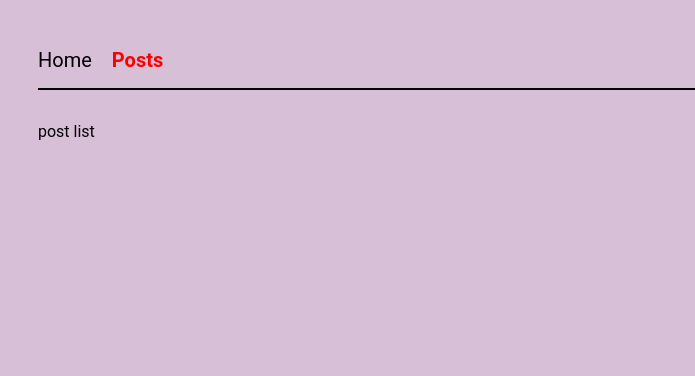
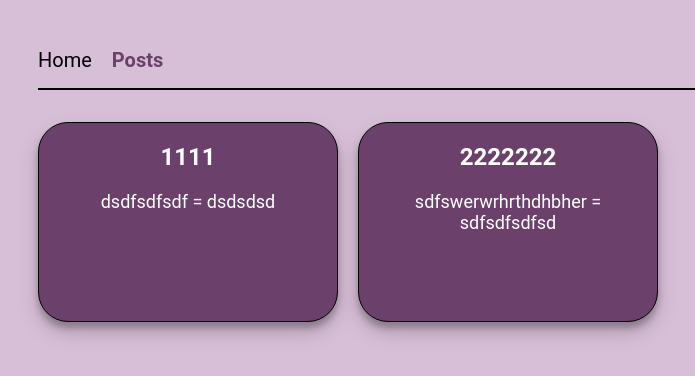
Before and after one commit to smisyuk4/new-routing-react, a React (Vite) app: page /new-routing-react/posts in a window 1280 px wide. Shown: the top 376 px of the page, without its empty margins (90-785 px from the left). Built offline with nearby package versions, Linux system fonts and the light colour scheme.

Commit message:
write post list adn post card, modal

```diff
--- a/src/components/Header/Header.jsx
+++ b/src/components/Header/Header.jsx
@@ -19,7 +19,7 @@ export const Header = () => {
                 style={({ isActive }) => {
                   return {
                     fontWeight: isActive ? 'bold' : '',
-                    color: isActive ? 'red' : '',
+                    color: isActive ? 'rgb(107, 65, 107)' : '',
                   };
                 }}
               >
--- /dev/null
+++ b/src/components/Post/Post.jsx
@@ -0,0 +1,12 @@
+import styles from './Post.module.css';
+
+export const Post = ({ item }) => {
+  const { author, text } = item;
+
+  return (
+    <li className={styles.post}>
+      <p className={styles.author}>{author}</p>
+      <p className={styles.text}>{text}</p>
+    </li>
+  );
+};
--- /dev/null
+++ b/src/components/Post/Post.module.css
@@ -0,0 +1,23 @@
+.post {
+  padding: 20px;
+  height: 200px;
+  width: 300px;
+  border: 1px solid black;
+  border-radius: 30px;
+  box-shadow: rgba(0, 0, 0, 0.19) 0px 10px 20px, rgba(0, 0, 0, 0.23) 0px 6px 6px;
+  background-color: rgb(107, 65, 107);
+}
+
+.author {
+  margin-bottom: 20px;
+  font-size: 24px;
+  font-weight: 700;
+  text-align: center;
+  color: white;
+}
+
+.text {
+  font-size: 18px;
+  text-align: center;
+  color: white;
+}
--- a/src/components/PostsList/PostsList.jsx
+++ b/src/components/PostsList/PostsList.jsx
@@ -1,7 +1,17 @@
+import { Post } from '../Post/Post';
+import styles from './PostsList.module.css';
+
+const data = [
+  { author: '1111', text: 'dsdfsdfsdf = dsdsdsd' },
+  { author: '2222222', text: 'sdfswerwrhrthdhbher = sdfsdfsdfsd' },
+];
+
 export const PostsList = () => {
   return (
-    <>
-      <p>post list</p>
-    </>
+    <ul className={styles.postsList}>
+      {data.map((item, idx) => (
+        <Post key={idx} item={item} />
+      ))}
+    </ul>
   );
 };
--- a/src/components/PostsList/PostsList.module.css
+++ b/src/components/PostsList/PostsList.module.css
@@ -0,0 +1,8 @@
+.postsList {
+  display: flex;
+  flex-direction: row;
+  flex-wrap: wrap;
+  gap: 20px;
+
+  list-style: none;
+}
```
Also changed, not shown: src/components/Modal/Modal.jsx (added, +17 -0 lines), src/components/Modal/Modal.module.css (added, +18 -0 lines), 1 other file (tests, documents, lock files or other folders).
